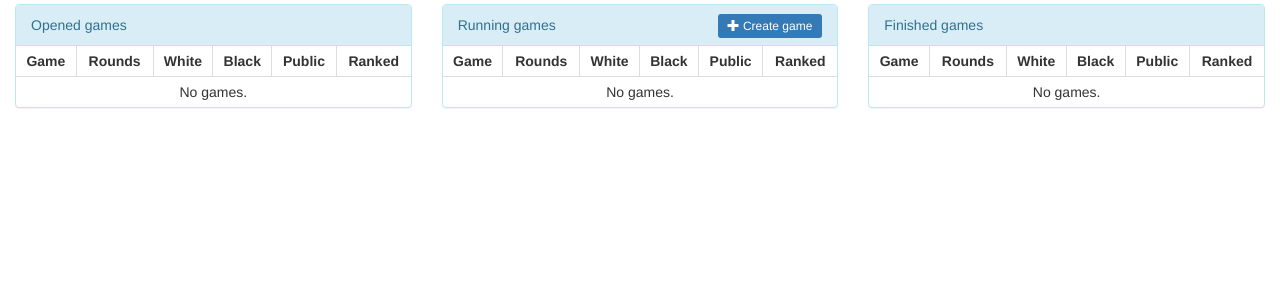
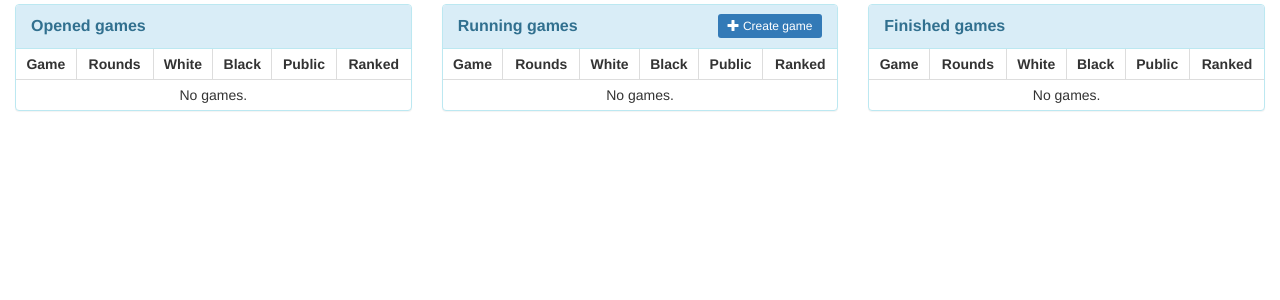
Before and after one commit to rlichiere/django-chess, a Django app: page / in a window 1280 px wide. Shown: the part 51-351 px from the top of the page. Run offline with Django 3.2, Linux system fonts and the light colour scheme; the visitor is signed in with stand-in values (Sample User, id 1); data that the repository does not hold is empty; parts of the project's set-up code (start-up, migrations or seed data) failed here and were passed over; some libraries are stand-ins or nearby versions.

Commit message:
# feature_material [ui] * improved panel titles

```diff
--- a/chess_engine/templates/chess_engine/home.html
+++ b/chess_engine/templates/chess_engine/home.html
@@ -8,14 +8,16 @@
 <div class="row">
     <div class="col-xs-12 col-md-6 col-lg-4">
         <div class="panel panel-info">
-            <div class="panel-heading">Opened games</div>
+            <div class="panel-heading">
+                <label class="panel-title">Opened games</label>
+            </div>
             {% include 'chess_engine/lobby_list_games.html' with games=context.opened_games %}
         </div>
     </div>
     <div class="col-xs-12 col-md-6 col-lg-4">
         <div class="panel panel-info">
             <div class="panel-heading">
-                Running games
+                <label class="panel-title">Running games</label>
                 {% if context.view.request.user.id %}
                 <div id="CreateGameModal" class="modal fade" role="dialog">
                     <div class="modal-dialog">
@@ -44,7 +46,7 @@
     <div class="col-xs-12 col-md-12 col-lg-4">
         <div class="panel panel-info">
             <div class="panel-heading">
-                Finished games
+                <label class="panel-title">Finished games</label>
             </div>
             {% include 'chess_engine/lobby_list_games.html' with games=context.finished_games %}
         </div>
```
Also changed, not shown: chess_engine/templates/chess_engine/profile.html (+4 -4 lines).
